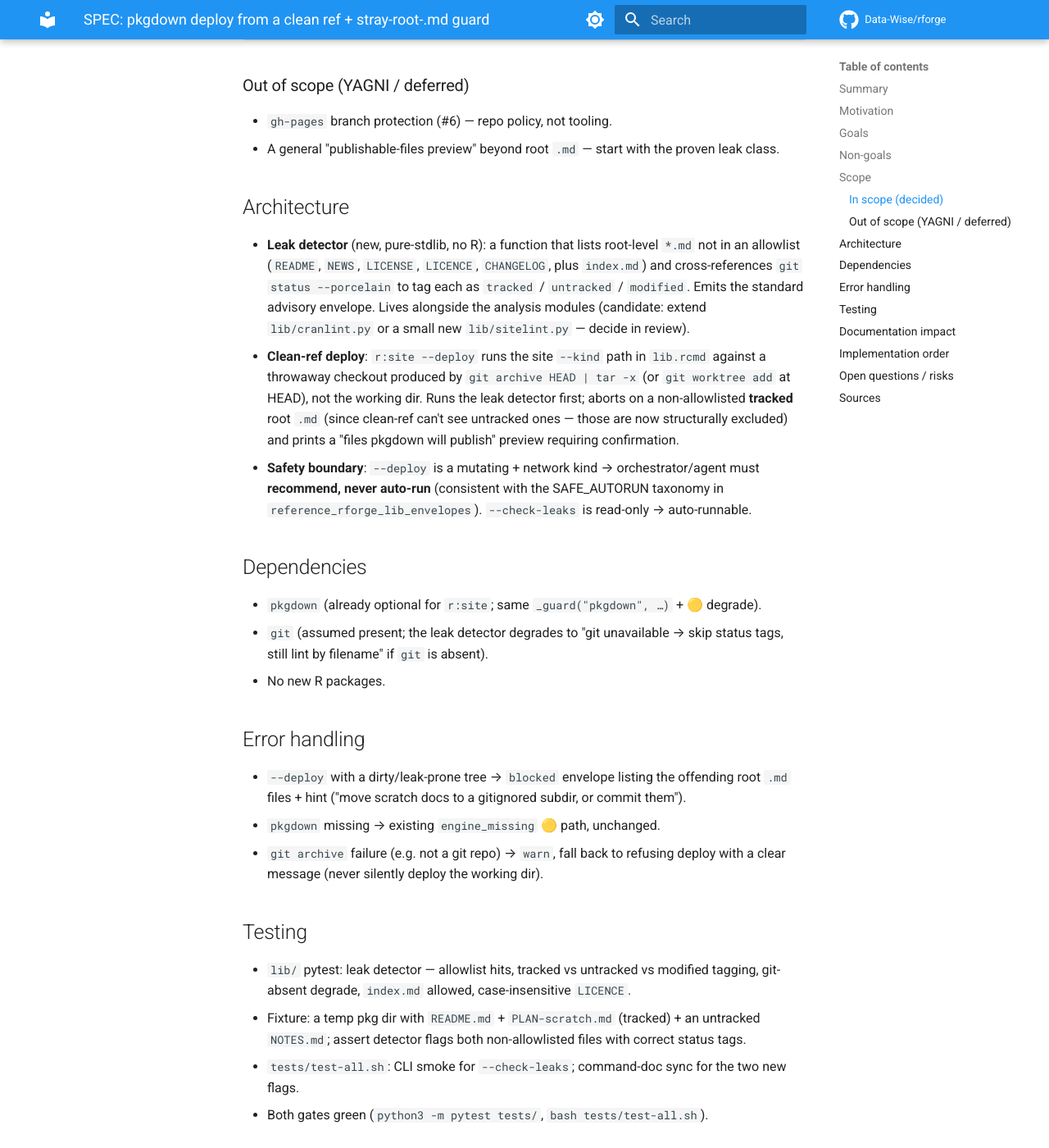
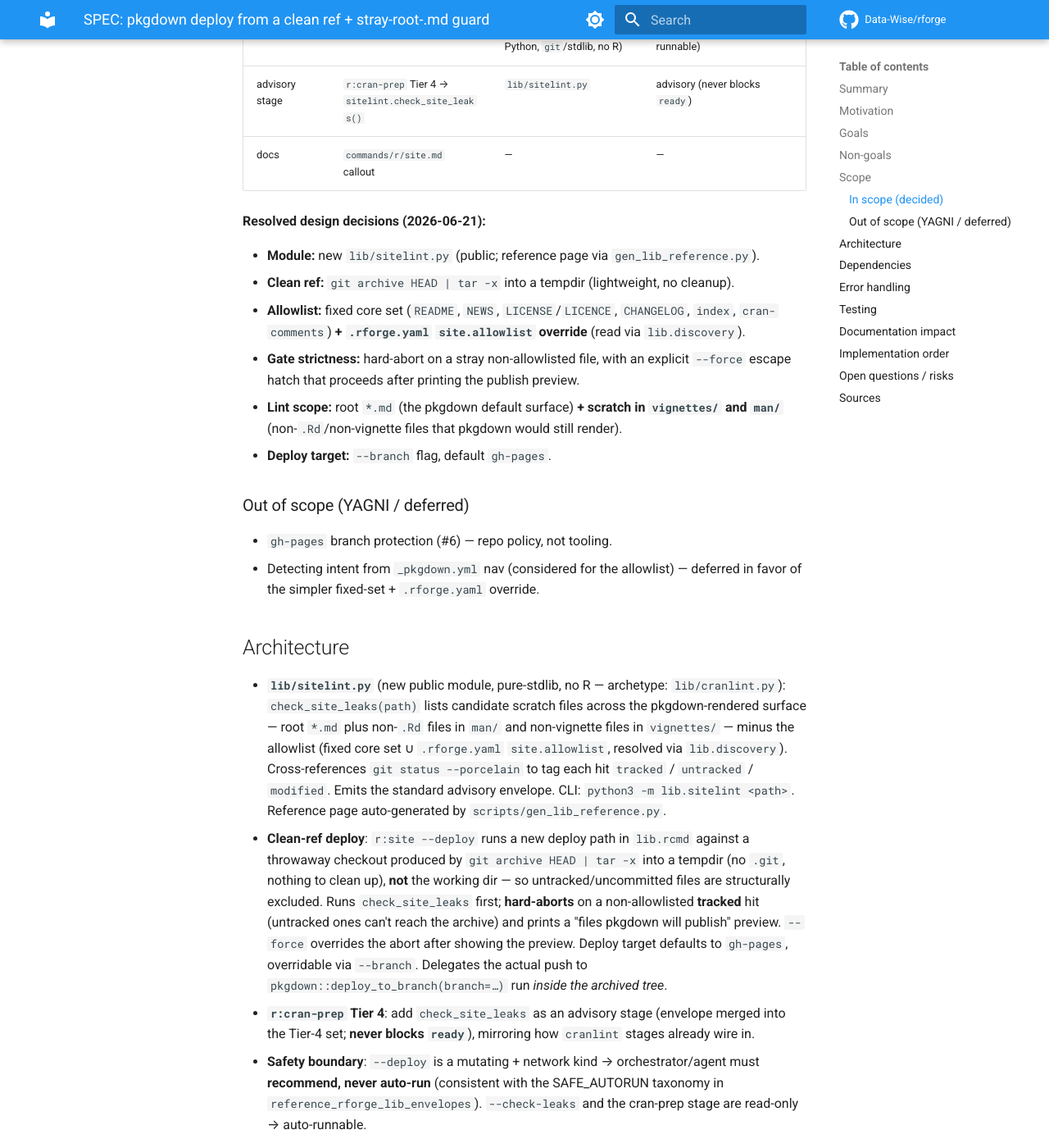
Before and after one commit to Data-Wise/rforge, an MkDocs documentation site: the page built from docs/specs/SPEC-pkgdown-clean-ref-deploy-2026-06-21.md, in a window 1280 px wide and 1400 px high, scrolled down 1888 px. Shown: the whole window at 82% size. Built offline with MkDocs 1.6.1 and Material for MkDocs 9.7.7, drawn with Linux system fonts in a browser that asks for light colours; comment, search, counter and statistics services are not loaded; some of the changed text lies outside the part shown.

Commit message:
docs(spec): resolve 8 design decisions for pkgdown deploy guard (#52)
Status Draft→In Progress. Locks in: new lib/sitelint.py module; git
archive clean-ref deploy; fixed allowlist + .rforge.yaml override;
hard-abort + --force; root+man/+vignettes/ lint scope; standalone +
r:cran-prep Tier-4 advisory; --branch flag (default gh-pages).

Co-Authored-By: Claude Opus 4.8 <noreply@anthropic.com>

```diff
--- a/docs/specs/SPEC-pkgdown-clean-ref-deploy-2026-06-21.md
+++ b/docs/specs/SPEC-pkgdown-clean-ref-deploy-2026-06-21.md
@@ -1,6 +1,6 @@
 # SPEC: pkgdown deploy from a clean ref + stray-root-`.md` guard
 
-- **Status:** Draft — awaiting user review
+- **Status:** In Progress — worktree `feature/pkgdown-deploy-guard` live (design decisions resolved 2026-06-21)
 - **Date:** 2026-06-21
 - **Target version:** v2.16.0
 - **Author:** brainstormed with Claude, grounded in `PROPOSAL-pkgdown-deploy-cleantree-guard.md` (rforge root)
@@ -13,8 +13,10 @@ manual `pkgdown::deploy_to_branch("gh-pages")` — which builds the **working di
 publishes untracked/uncommitted root `.md` files (pkgdown renders *every* root `.md`, not
 just README/NEWS). Add `r:site --deploy` that builds from a **clean ref** (`git archive HEAD`
 into a temp dir), making it structurally impossible to leak untracked files, plus a standalone
-**preflight lint** (`--check-leaks`) that flags stray root `.md` — catching *tracked* scratch
-docs too. No new command (41 stays 41); two new flags on `r:site` + one new `lib.rcmd` path.
+**preflight lint** (`--check-leaks`) that flags stray scratch files — catching *tracked* docs
+too. No new command (41 stays 41); three new flags on `r:site` (`--deploy`, `--check-leaks`,
+`--branch`, plus a `--force` escape hatch) + a new `lib/sitelint.py` module + a new `lib.rcmd`
+deploy path. The leak lint also wires into `r:cran-prep` as a Tier-4 advisory stage.
 
 ## Motivation
 
@@ -51,80 +53,121 @@ are the missing piece.
 
 | Kind | Surface | Engine | Tier |
 |------|---------|--------|------|
-| deploy | `r:site --deploy` | `pkgdown` (via `lib.rcmd` site path) | mutating + network (recommend-only; never auto-run) |
-| lint | `r:site --check-leaks` | pure-Python (`git`/stdlib, no R) | read-only advisory |
+| deploy | `r:site --deploy [--branch gh-pages] [--force]` | `pkgdown` (via new `lib.rcmd` deploy path) | mutating + network (recommend-only; never auto-run) |
+| lint | `r:site --check-leaks` | `lib/sitelint.py` (pure-Python, `git`/stdlib, no R) | read-only advisory (auto-runnable) |
+| advisory stage | `r:cran-prep` Tier 4 → `sitelint.check_site_leaks()` | `lib/sitelint.py` | advisory (never blocks `ready`) |
 | docs | `commands/r/site.md` callout | — | — |
+
+**Resolved design decisions (2026-06-21):**
+
+- **Module:** new `lib/sitelint.py` (public; reference page via `gen_lib_reference.py`).
+- **Clean ref:** `git archive HEAD | tar -x` into a tempdir (lightweight, no cleanup).
+- **Allowlist:** fixed core set (`README`, `NEWS`, `LICENSE`/`LICENCE`, `CHANGELOG`,
+  `index`, `cran-comments`) **+ `.rforge.yaml` `site.allowlist` override** (read via `lib.discovery`).
+- **Gate strictness:** hard-abort on a stray non-allowlisted file, with an explicit `--force`
+  escape hatch that proceeds after printing the publish preview.
+- **Lint scope:** root `*.md` (the pkgdown default surface) **+ scratch in `vignettes/` and
+  `man/`** (non-`.Rd`/non-vignette files that pkgdown would still render).
+- **Deploy target:** `--branch` flag, default `gh-pages`.
 
 ### Out of scope (YAGNI / deferred)
 
 - `gh-pages` branch protection (#6) — repo policy, not tooling.
-- A general "publishable-files preview" beyond root `.md` — start with the proven leak class.
+- Detecting intent from `_pkgdown.yml` nav (considered for the allowlist) — deferred in favor
+  of the simpler fixed-set + `.rforge.yaml` override.
 
 ## Architecture
 
-- **Leak detector** (new, pure-stdlib, no R): a function that lists root-level `*.md` not in
-  an allowlist (`README`, `NEWS`, `LICENSE`, `LICENCE`, `CHANGELOG`, plus `index.md`) and
-  cross-references `git status --porcelain` to tag each as `tracked` / `untracked` /
-  `modified`. Emits the standard advisory envelope. Lives alongside the analysis modules
-  (candidate: extend `lib/cranlint.py` or a small new `lib/sitelint.py` — decide in review).
-- **Clean-ref deploy**: `r:site --deploy` runs the site `--kind` path in `lib.rcmd` against a
-  throwaway checkout produced by `git archive HEAD | tar -x` (or `git worktree add` at HEAD),
-  not the working dir. Runs the leak detector first; aborts on a non-allowlisted **tracked**
-  root `.md` (since clean-ref can't see untracked ones — those are now structurally excluded)
-  and prints a "files pkgdown will publish" preview requiring confirmation.
+- **`lib/sitelint.py`** (new public module, pure-stdlib, no R — archetype: `lib/cranlint.py`):
+  `check_site_leaks(path)` lists candidate scratch files across the pkgdown-rendered surface —
+  root `*.md` plus non-`.Rd` files in `man/` and non-vignette files in `vignettes/` — minus the
+  allowlist (fixed core set ∪ `.rforge.yaml` `site.allowlist`, resolved via `lib.discovery`).
+  Cross-references `git status --porcelain` to tag each hit `tracked` / `untracked` / `modified`.
+  Emits the standard advisory envelope. CLI: `python3 -m lib.sitelint <path>`. Reference page
+  auto-generated by `scripts/gen_lib_reference.py`.
+- **Clean-ref deploy**: `r:site --deploy` runs a new deploy path in `lib.rcmd` against a
+  throwaway checkout produced by `git archive HEAD | tar -x` into a tempdir (no `.git`, nothing
+  to clean up), **not** the working dir — so untracked/uncommitted files are structurally
+  excluded. Runs `check_site_leaks` first; **hard-aborts** on a non-allowlisted **tracked** hit
+  (untracked ones can't reach the archive) and prints a "files pkgdown will publish" preview.
+  `--force` overrides the abort after showing the preview. Deploy target defaults to `gh-pages`,
+  overridable via `--branch`. Delegates the actual push to `pkgdown::deploy_to_branch(branch=…)`
+  run *inside the archived tree*.
+- **`r:cran-prep` Tier 4**: add `check_site_leaks` as an advisory stage (envelope merged into
+  the Tier-4 set; **never blocks `ready`**), mirroring how `cranlint` stages already wire in.
 - **Safety boundary**: `--deploy` is a mutating + network kind → orchestrator/agent must
   **recommend, never auto-run** (consistent with the SAFE_AUTORUN taxonomy in
-  `reference_rforge_lib_envelopes`). `--check-leaks` is read-only → auto-runnable.
+  `reference_rforge_lib_envelopes`). `--check-leaks` and the cran-prep stage are read-only →
+  auto-runnable.
 
 ## Dependencies
 
 - `pkgdown` (already optional for `r:site`; same `_guard("pkgdown", …)` + 🟡 degrade).
 - `git` (assumed present; the leak detector degrades to "git unavailable → skip status tags,
-  still lint by filename" if `git` is absent).
-- No new R packages.
+  still lint by filename" if `git` is absent; `--deploy` refuses if `git archive` fails).
+- `lib.discovery` (existing) — reused to read the optional `.rforge.yaml` `site.allowlist` key.
+- No new R packages; no new Python deps (stdlib + `git` subprocess only).
 
 ## Error handling
 
-- `--deploy` with a dirty/leak-prone tree → `blocked` envelope listing the offending root
-  `.md` files + hint ("move scratch docs to a gitignored subdir, or commit them").
+- `--deploy` with a non-allowlisted tracked hit → `blocked` envelope listing the offending
+  files + hint ("move scratch docs to a gitignored subdir, allowlist via .rforge.yaml, or
+  re-run with --force"). `--force` downgrades the block to a `warn` and proceeds.
 - `pkgdown` missing → existing `engine_missing` 🟡 path, unchanged.
-- `git archive` failure (e.g. not a git repo) → `warn`, fall back to refusing deploy with a
-  clear message (never silently deploy the working dir).
+- `git archive` failure (e.g. not a git repo) → `warn`, refuse deploy with a clear message
+  (never silently deploy the working dir).
+- `.rforge.yaml` malformed / `site.allowlist` not a list → `warn`, ignore the override and
+  fall back to the fixed core allowlist (never crash the lint).
 
 ## Testing
 
-- `lib/` pytest: leak detector — allowlist hits, tracked vs untracked vs modified tagging,
-  git-absent degrade, `index.md` allowed, case-insensitive `LICENCE`.
+- `lib/` pytest (`lib.sitelint`): allowlist hits, tracked/untracked/modified tagging,
+  git-absent degrade, `index.md` allowed, case-insensitive `LICENCE`, `man/`+`vignettes/`
+  scope, `.rforge.yaml` `site.allowlist` override (incl. malformed → fallback), `--force`
+  downgrade path.
 - Fixture: a temp pkg dir with `README.md` + `PLAN-scratch.md` (tracked) + an untracked
-  `NOTES.md`; assert detector flags both non-allowlisted files with correct status tags.
-- `tests/test-all.sh`: CLI smoke for `--check-leaks`; command-doc sync for the two new flags.
+  `NOTES.md`; assert the detector flags both non-allowlisted files with correct status tags,
+  and that a `.rforge.yaml` `site.allowlist: [PLAN-scratch.md]` clears the tracked hit.
+- `tests/test-all.sh`: CLI smoke for `python3 -m lib.sitelint`; lib-reference sync for the new
+  module; command-doc sync for the new `r:site` flags.
 - Both gates green (`python3 -m pytest tests/`, `bash tests/test-all.sh`).
 
 ## Documentation impact
 
-- `commands/r/site.md` — frontmatter (`--deploy`, `--check-leaks` in `arguments:` +
-  `argument-hint`) and a `!!! warning` callout on the leak gotcha.
-- `CHANGELOG.md` `[Unreleased]`, `.STATUS`, CLAUDE.md test-gate counts.
-- Auto-gen reference (`scripts/gen_lib_reference.py`) if a new `lib/sitelint.py` is added.
+- `commands/r/site.md` — frontmatter (`--deploy`, `--check-leaks`, `--branch`, `--force` in
+  `arguments:` + `argument-hint`) and a `!!! warning` callout on the leak gotcha.
+- `commands/r/cran-prep.md` — note the new Tier-4 site-leak advisory stage.
+- `CHANGELOG.md` `[Unreleased]`, `.STATUS`, CLAUDE.md (public-module list gains `sitelint`;
+  test-gate counts).
+- Auto-gen reference: add `lib.sitelint` to `scripts/gen_lib_reference.py` public set →
+  `docs/reference/sitelint.md` (CI `--check` gate covers drift).
 - `docs/guides/*` site-family guide + REFCARD flag list.
 
 ## Implementation order
 
 1. (docs-only, on `dev`) `commands/r/site.md` gotcha callout — immediate, no code.
-2. (worktree) Leak detector module + pytest fixtures.
+2. (worktree) `lib/sitelint.py` (`check_site_leaks` + CLI) + pytest fixtures (TDD-first):
+   allowlist, status tagging, scope, `.rforge.yaml` override, degrades.
 3. (worktree) Wire `--check-leaks` into `r:site` (read-only, auto-runnable).
-4. (worktree) `--deploy` clean-ref path in `lib.rcmd` + leak-gate + confirm preview.
-5. (worktree) Doc surfaces, version bump, reference regen, CHANGELOG/.STATUS.
-6. Pre-release adversarial review (per [[feedback_adversarial_review_prose_contracts]]).
+4. (worktree) `--deploy` clean-ref path in `lib.rcmd` (`git archive HEAD | tar -x` → tempdir →
+   `deploy_to_branch`) + leak hard-gate + `--force` override + `--branch` target + publish preview.
+5. (worktree) `r:cran-prep` Tier-4 advisory stage.
+6. (worktree) Doc surfaces, `gen_lib_reference.py` update + regen, version bump, CHANGELOG/.STATUS.
+7. Pre-release adversarial review (per [[feedback_adversarial_review_prose_contracts]]).
 
 ## Open questions / risks
 
-- **New `lib/sitelint.py` vs extend `lib/cranlint.py`?** Leak detection is site-lifecycle, not
-  CRAN; a dedicated module keeps `cranlint` focused. Resolve in review.
-- **`git archive` vs `git worktree add` for the clean ref?** `archive|tar` is lighter and
-  needs no cleanup; `worktree` preserves submodules/`.git`. Lean `archive` unless pkgdown
-  needs git metadata. Resolve in review.
-- **Behavior change:** none for existing flags — `--deploy`/`--check-leaks` are additive.
+All design questions resolved 2026-06-21 (see In scope → Resolved design decisions). Remaining
+risks to validate during implementation:
+
+- **`git archive` + pkgdown git-metadata:** archiving HEAD strips `.git`, so pkgdown features
+  that read git history (last-modified dates, "edit this page" URLs) may degrade in the
+  deployed site. **Verify against a real pkgdown build**; if material, document the tradeoff or
+  inject the needed metadata. (Fallback: `git worktree add` at HEAD — heavier, preserves `.git`.)
+- **`man/` + `vignettes/` lint scope** risks false positives (legitimate non-`.Rd`/non-vignette
+  assets). Keep the matcher conservative and cover with fixtures; allowlist absorbs intentional cases.
+- **Behavior change:** none for existing flags — `--deploy`/`--check-leaks`/`--branch`/`--force`
+  are additive. The `r:cran-prep` Tier-4 addition is advisory only (cannot flip a prior `ready`).
 
 ## Sources
 
```
